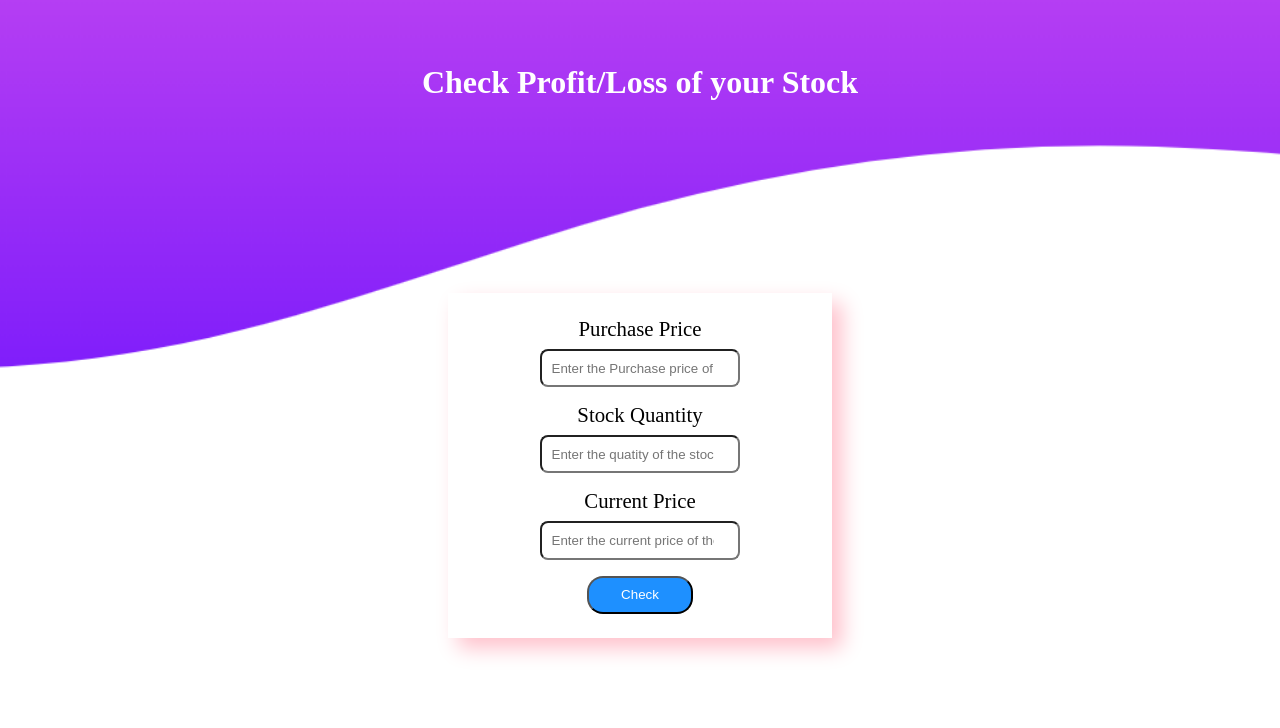
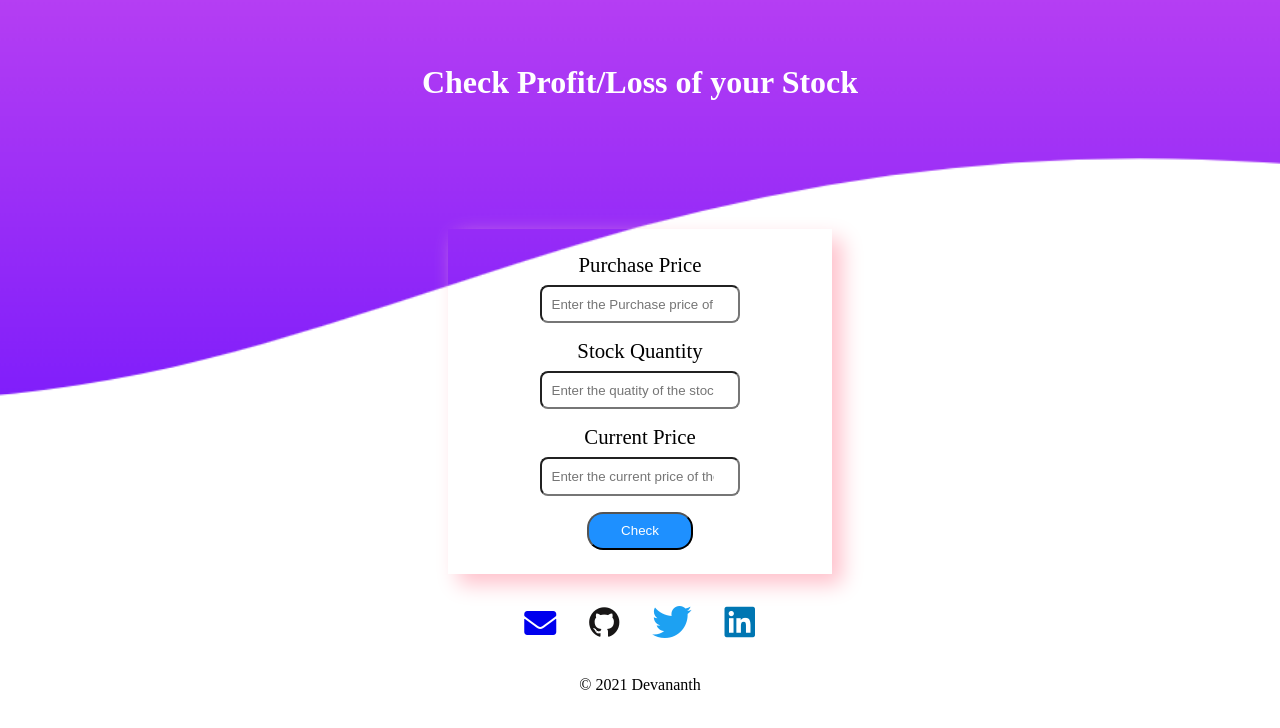
Before and after one commit to Devananth/Stocks-Profit-or-Loss, a plain HTML site: page index.html in a window 1280 px wide. Drawn offline with nearby package versions, Linux system fonts and the light colour scheme; a web font is replaced by a local one.

Commit message:
feat : added footer

```diff
--- a/index.html
+++ b/index.html
@@ -4,6 +4,8 @@
     <meta charset="UTF-8">
     <meta http-equiv="X-UA-Compatible" content="IE=edge">
     <meta name="viewport" content="width=device-width, initial-scale=1.0">
+    <link rel="stylesheet" href="https://cdnjs.cloudflare.com/ajax/libs/font-awesome/5.15.4/css/all.min.css">
+    <link rel="stylesheet" href="https://cdn.jsdelivr.net/gh/devicons/devicon@v2.12.0/devicon.min.css">
     <link rel="stylesheet" href="styles.css">
     <title>Profit or Loss</title>
 </head>
@@ -37,6 +39,31 @@
 
     </form>
 
+    <div class="footer-container" style="text-align: center;">
+        <ul>
+            <li class="links">
+                <a href="mailto:devananthnkl@gmail.com" target="_blank">
+                    <i class="fa fa-envelope" aria-hidden="true"></i>
+                </a>
+            </li>
+            <li class="links">
+                <a href="https://github.com/Devananth" target="_blank">
+                <i class="devicon-github-original colored"></i>
+                </a>
+            </li>
+            <li class="links">
+                <a href="https://twitter.com/devananthnkl" target="_blank">
+                    <i class="devicon-twitter-original colored"></i>
+                </a>
+            </li>
+            <li class="links">
+                <a href="https://www.linkedin.com/in/devananthnkl/" target="_blank">
+                    <i class="devicon-linkedin-plain colored"></i>
+                </a>
+            </li>
+         </ul>
+        <p>&copy; 2021 Devananth</p>
+    </div>
 
 
     <script src="script.js"></script>
--- a/styles.css
+++ b/styles.css
@@ -4,6 +4,14 @@
     padding : 0;
     margin : 0;
     box-sizing: border-box;
+}
+
+ul{
+    list-style: none;
+}
+
+a{
+    text-decoration: none;
 }
 
 body{
@@ -27,7 +35,7 @@ input{
     text-align: center;
     width : 30%;
     margin : auto;
-    margin-top : 12rem;
+    margin-top : 8rem;
     box-shadow: 10px 10px 20px pink ;
     padding : 1rem;
 }
@@ -52,6 +60,26 @@ button:hover {
     background-color: beige;
 }
 
+.footer-container ul{
+    padding : 1rem;
+    display : flex;
+    justify-content: center;
+    flex-wrap: wrap;
+}
+
+.footer-container ul li{
+    margin : 1rem;
+}
+
+.footer-container ul li a{
+    text-align: center;
+    font-size : 2rem;
+}
+
+.footer-container ul li a:hover{
+    border-bottom: 1px solid blue;
+}
+
 @media only screen and (max-width : 500px) {
 
     .container{
```
